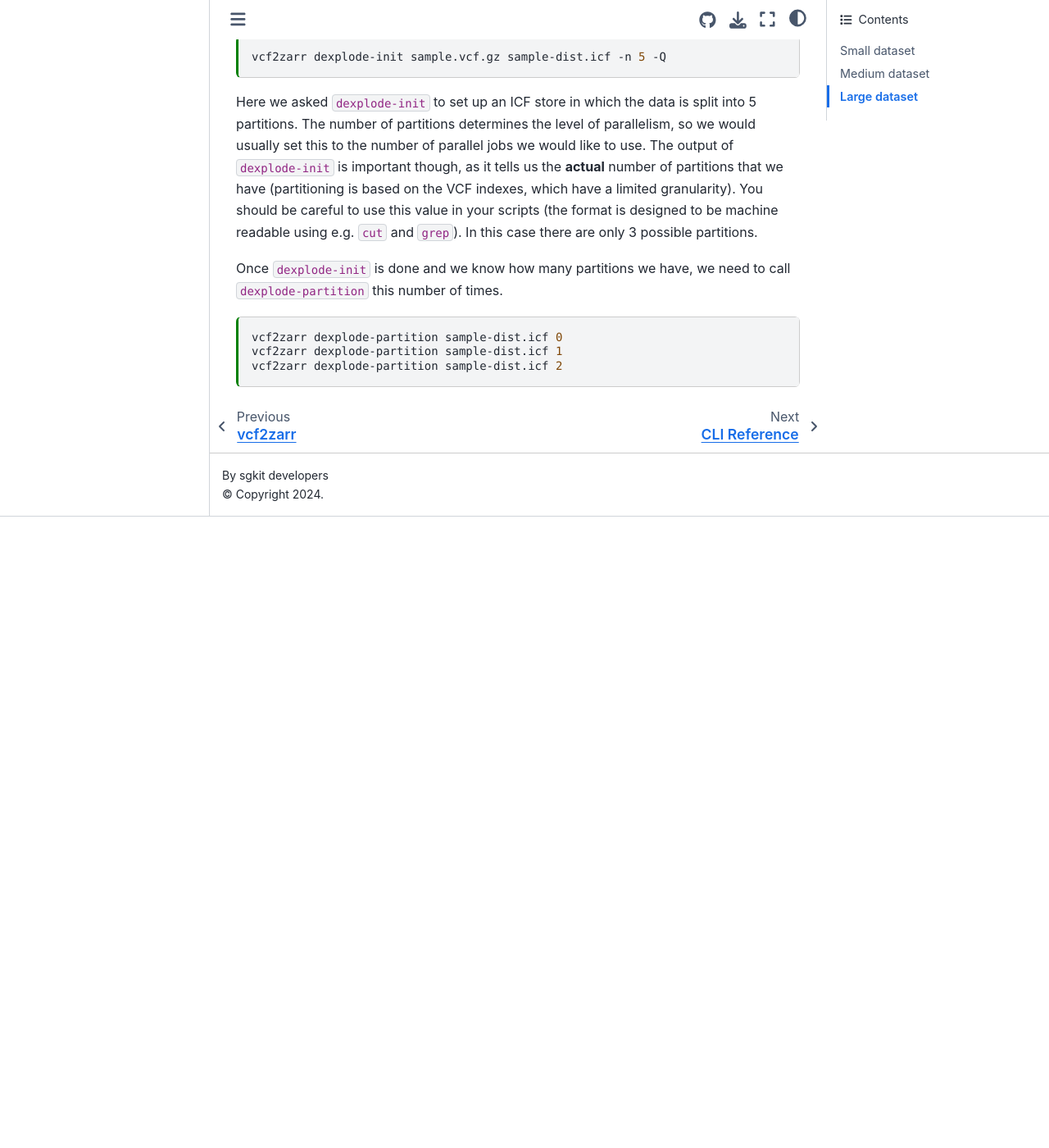
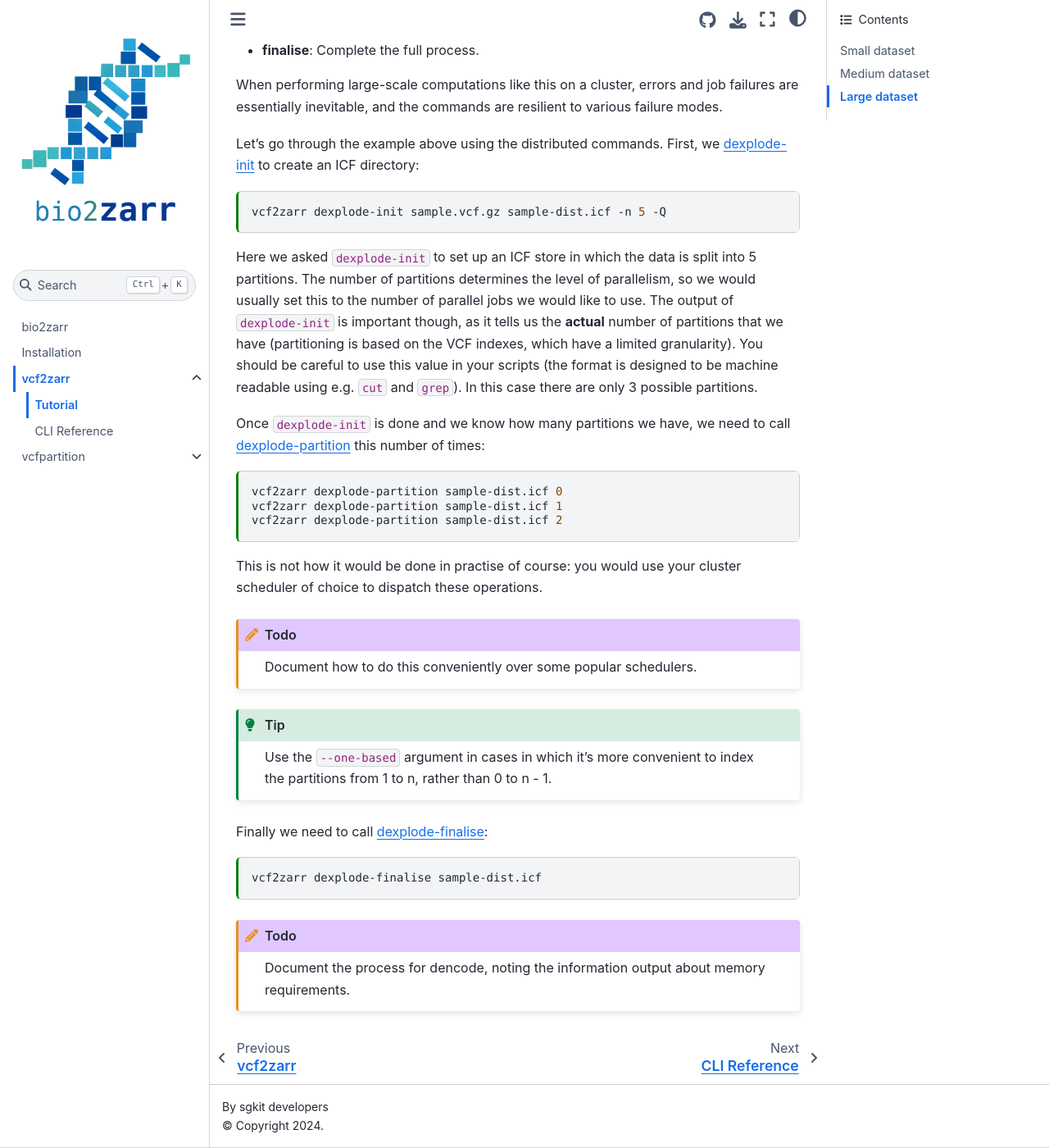
Before and after one commit to sgkit-dev/bio2zarr, a Jupyter Book: the page built from docs/vcf2zarr/tutorial.md, in a window 1280 px wide and 1400 px high, scrolled down 4368 px. Shown: the whole window at 82% size. Built offline with Jupyter Book 1.0.4 settings and Sphinx 7.4.7 and the Sphinx Book theme 1.1.4, drawn with Linux system fonts in a browser that asks for light colours; before the commit the page ends 4998 px from its top, so only the background shows below that; some of the changed text lies outside the part shown.

Commit message:
Finish off basic tutorial documentation
Add health warning to tutorial

````diff
--- a/docs/vcf2zarr/tutorial.md
+++ b/docs/vcf2zarr/tutorial.md
@@ -17,6 +17,17 @@
 convert your data, basically providing different levels of
 convenience and flexibility corresponding to what you might
 need for small, intermediate and large datasets.
+
+:::{warning}
+The documentation of vcf2zarr is under development, and
+some bits are more polished than others. This "tutorial"
+is experimental, and will likely evolve into a slightly
+different format in the near future. It is
+a work in progress and incomplete. The
+{ref}`sec-vcf2zarr-cli-ref` should be complete
+and authoritative, however.
+:::
+
 
 ## Small dataset
 
@@ -229,10 +240,33 @@
 
 
 Once ``dexplode-init`` is done and we know how many partitions we have,
-we need to call ``dexplode-partition``  this number of times.
+we need to call
+{ref}`dexplode-partition<cmd-vcf2zarr-dexplode-partition>` this number of times:
 
 ```{code-cell}
 vcf2zarr dexplode-partition sample-dist.icf 0
 vcf2zarr dexplode-partition sample-dist.icf 1
 vcf2zarr dexplode-partition sample-dist.icf 2
 ```
+
+This is not how it would be done in practise of course: you would
+use your cluster scheduler of choice to dispatch these operations.
+:::{todo}
+Document how to do this conveniently over some popular schedulers.
+:::
+
+:::{tip}
+Use the ``--one-based`` argument in cases in which it's more convenient
+to index the partitions from 1 to n, rather than 0 to n - 1.
+:::
+
+Finally we need to call
+{ref}`dexplode-finalise<cmd-vcf2zarr-dexplode-finalise>`:
+```{code-cell}
+vcf2zarr dexplode-finalise sample-dist.icf
+```
+
+:::{todo}
+Document the process for dencode, noting the information output about
+memory requirements.
+:::
````
